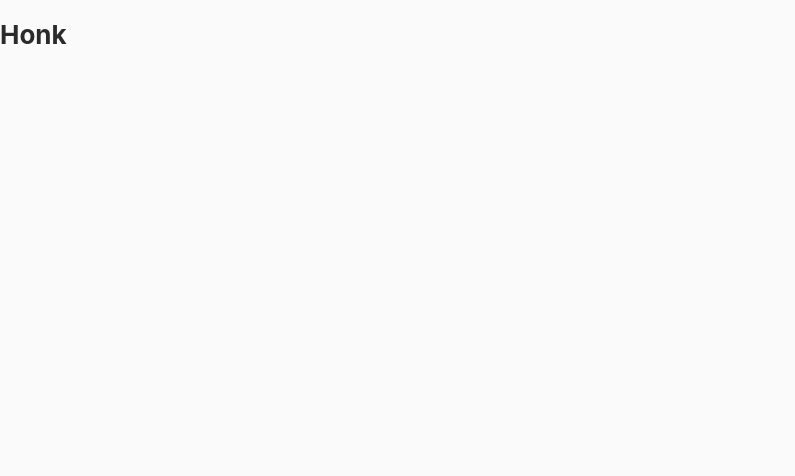
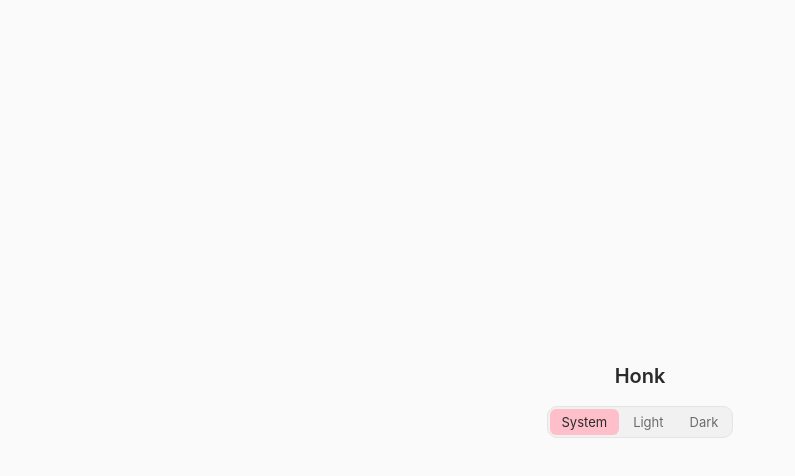
Before and after one commit to itriumid/honk, a SvelteKit app: page / in a window 1280 px wide. Shown: the top 476 px of the page, without its empty margins (0-795 px from the left). Built offline with nearby package versions, Linux system fonts and the light colour scheme.

Commit message:
Add theme preference with system, light, and dark options

```diff
--- a/src-tauri/capabilities/default.json
+++ b/src-tauri/capabilities/default.json
@@ -5,6 +5,7 @@
   "windows": ["main"],
   "permissions": [
     "core:default",
+    "core:window:allow-set-theme",
     "opener:default"
   ]
 }
--- a/src/app.html
+++ b/src/app.html
@@ -5,6 +5,12 @@
     <link rel="icon" href="%sveltekit.assets%/favicon.png" />
     <meta name="viewport" content="width=device-width, initial-scale=1" />
     <title>Honk</title>
+    <script>
+      try {
+        const theme = localStorage.getItem("honk:theme");
+        if (theme === "light" || theme === "dark") document.documentElement.dataset.theme = theme;
+      } catch {}
+    </script>
     %sveltekit.head%
   </head>
   <body data-sveltekit-preload-data="hover">
--- /dev/null
+++ b/src/lib/components/ThemeSwitcher.svelte
@@ -0,0 +1,53 @@
+<script lang="ts">
+  import { theme, type ThemePreference } from "$lib/theme.svelte";
+
+  const options: { value: ThemePreference; label: string }[] = [
+    { value: "system", label: "System" },
+    { value: "light", label: "Light" },
+    { value: "dark", label: "Dark" },
+  ];
+</script>
+
+<div class="switcher" role="radiogroup" aria-label="Theme">
+  {#each options as option}
+    <button
+      role="radio"
+      aria-checked={theme.preference === option.value}
+      onclick={() => theme.set(option.value)}
+    >
+      {option.label}
+    </button>
+  {/each}
+</div>
+
+<style>
+  .switcher {
+    display: inline-flex;
+    padding: 2px;
+    gap: 2px;
+    background: var(--elevated);
+    border: 1px solid var(--border);
+    border-radius: var(--radius-md);
+  }
+
+  button {
+    padding: var(--space-1) var(--space-3);
+    border: 0;
+    border-radius: var(--radius-sm);
+    background: transparent;
+    color: var(--muted);
+    font: inherit;
+    transition:
+      background var(--duration) var(--ease),
+      color var(--duration) var(--ease);
+  }
+
+  button:hover {
+    color: var(--text);
+  }
+
+  button[aria-checked="true"] {
+    background: var(--accent);
+    color: var(--on-accent);
+  }
+</style>
--- /dev/null
+++ b/src/lib/theme.svelte.ts
@@ -0,0 +1,38 @@
+import { getCurrentWindow } from "@tauri-apps/api/window";
+
+export type ThemePreference = "system" | "light" | "dark";
+
+const STORAGE_KEY = "honk:theme";
+
+function load(): ThemePreference {
+  try {
+    const value = localStorage.getItem(STORAGE_KEY);
+    if (value === "light" || value === "dark") return value;
+  } catch {}
+  return "system";
+}
+
+class Theme {
+  preference = $state<ThemePreference>(load());
+
+  set(preference: ThemePreference) {
+    this.preference = preference;
+    try {
+      localStorage.setItem(STORAGE_KEY, preference);
+    } catch {}
+    this.apply();
+  }
+
+  apply() {
+    const root = document.documentElement;
+    if (this.preference === "system") delete root.dataset.theme;
+    else root.dataset.theme = this.preference;
+
+    // Keeps the native title bar in sync; null follows the OS.
+    getCurrentWindow()
+      .setTheme(this.preference === "system" ? null : this.preference)
+      .catch(() => {});
+  }
+}
+
+export const theme = new Theme();
--- a/src/routes/+layout.svelte
+++ b/src/routes/+layout.svelte
@@ -1,7 +1,11 @@
 <script lang="ts">
   import "../app.css";
+  import { onMount } from "svelte";
+  import { theme } from "$lib/theme.svelte";
 
   let { children } = $props();
+
+  onMount(() => theme.apply());
 </script>
 
 {@render children()}
--- a/src/routes/+page.svelte
+++ b/src/routes/+page.svelte
@@ -1,3 +1,24 @@
+<script lang="ts">
+  import ThemeSwitcher from "$lib/components/ThemeSwitcher.svelte";
+</script>
+
 <main>
   <h1>Honk</h1>
+  <ThemeSwitcher />
 </main>
+
+<style>
+  main {
+    display: grid;
+    place-content: center;
+    justify-items: center;
+    gap: var(--space-4);
+    height: 100%;
+  }
+
+  h1 {
+    margin: 0;
+    font-size: 20px;
+    font-weight: 600;
+  }
+</style>
```
